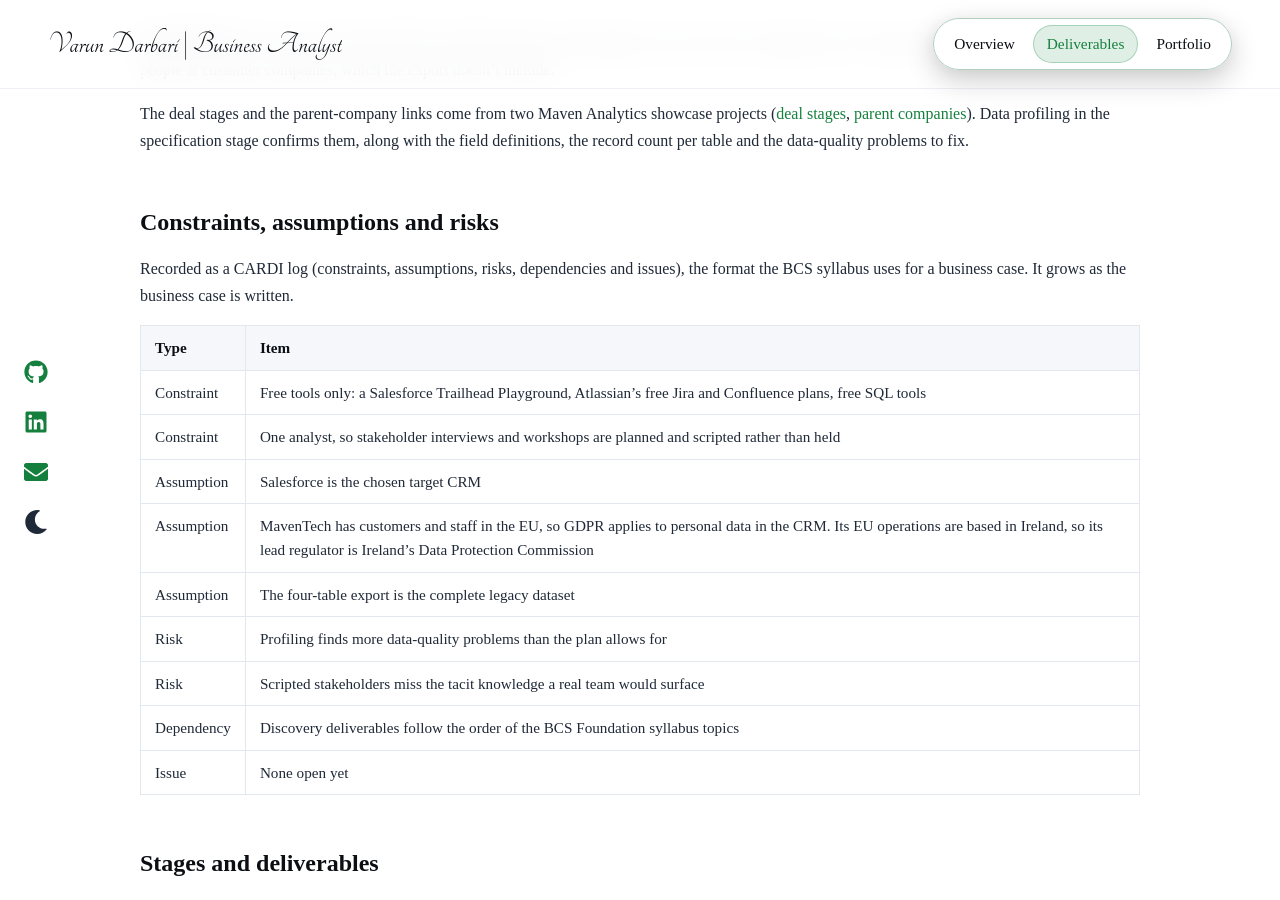
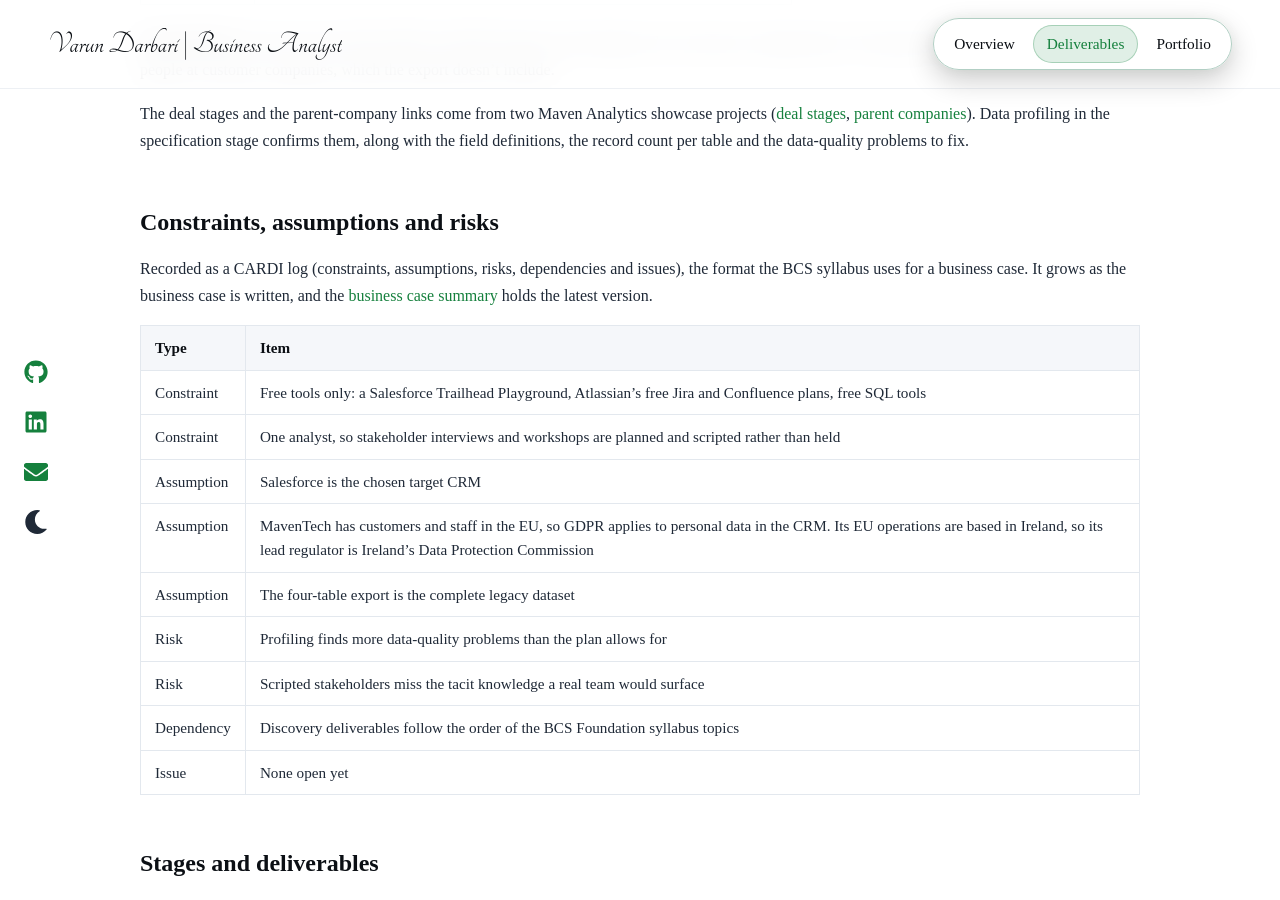
Before and after one commit to Darbari-V/crm-migration-case-study, a Jekyll site: the page built from docs/01-project-brief.md, in a window 1280 px wide and 900 px high, scrolled down 2598 px. Built offline with Jekyll 4.4.1, drawn with Linux system fonts in a browser that asks for light colours; our own code applies the rules of GitHub Pages for plain Markdown files.

Commit message:
Point the brief's CARDI log to the business case

```diff
--- a/docs/01-project-brief.md
+++ b/docs/01-project-brief.md
@@ -71,7 +71,7 @@ The deal stages and the parent-company links come from two Maven Analytics showc
 
 ## Constraints, assumptions and risks
 
-Recorded as a CARDI log (constraints, assumptions, risks, dependencies and issues), the format the BCS syllabus uses for a business case. It grows as the business case is written.
+Recorded as a CARDI log (constraints, assumptions, risks, dependencies and issues), the format the BCS syllabus uses for a business case. It grows as the business case is written, and the [business case summary](06-business-case.md) holds the latest version.
 
 | Type | Item |
 | --- | --- |
```
